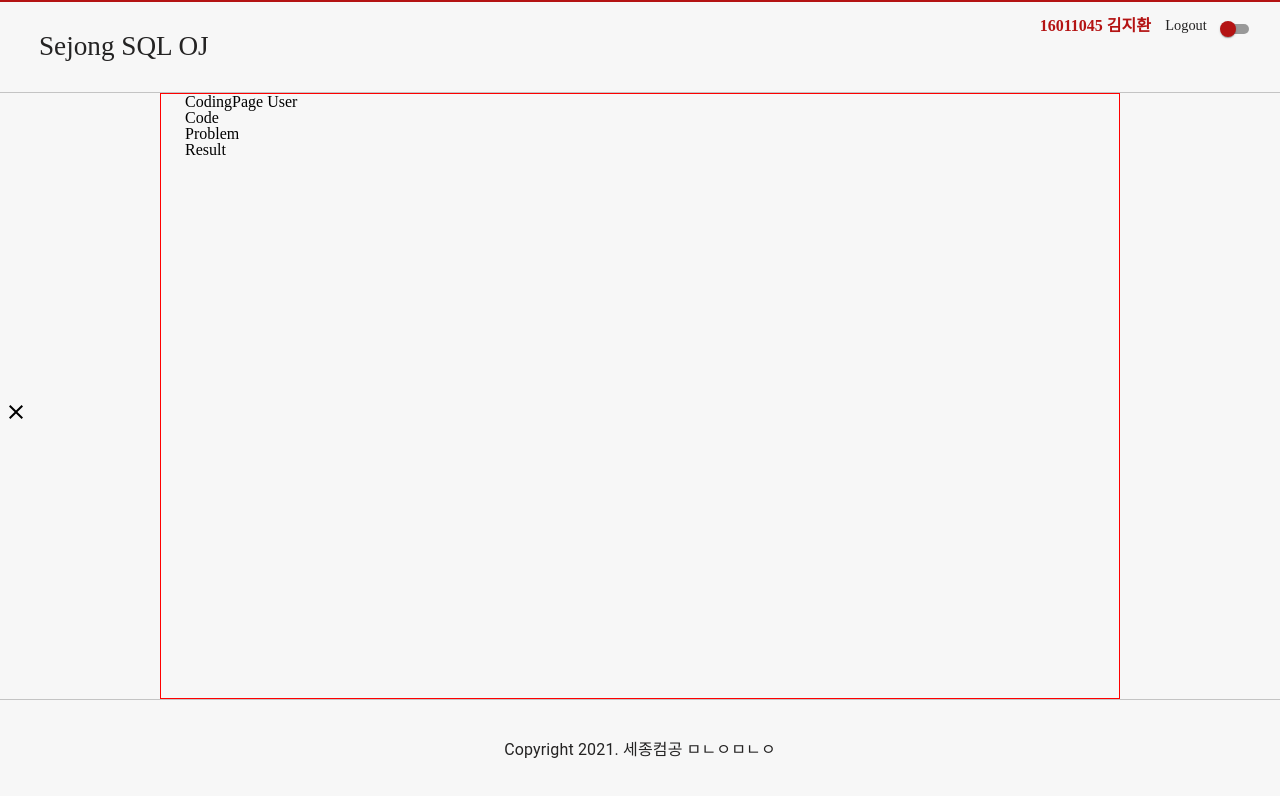
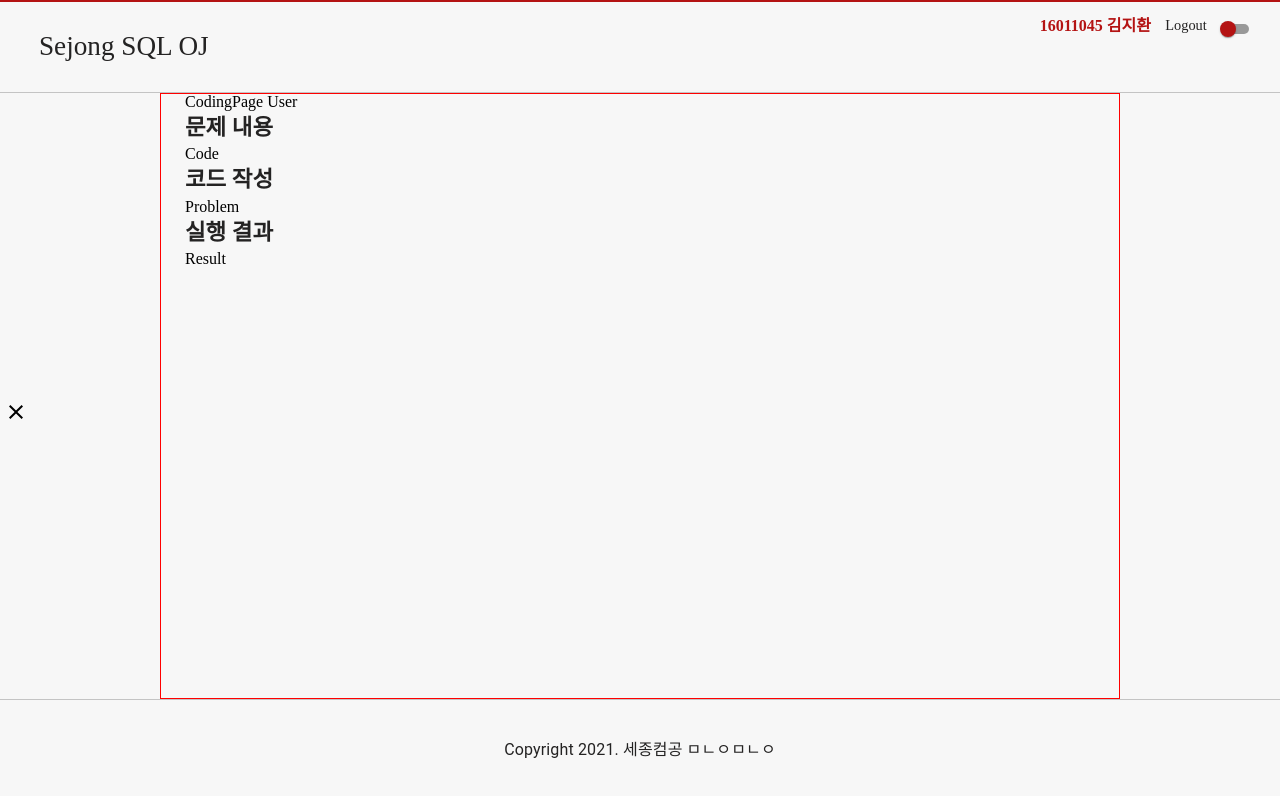
Before and after one commit to donut0310/Sejong-SQL-OJ, a React (Create React App) app in the folder src/client/: page /main/coding in a window 1280 px wide. Shown: the top 796 px of the page. Built offline with nearby package versions, Linux system fonts and the light colour scheme.

Commit message:
Add title in codingpage

```diff
--- /dev/null
+++ b/src/client/src/components/pages/codingPage/Title.js
@@ -0,0 +1,16 @@
+import React from 'react'
+import styled from 'styled-components'
+
+const Title = ({ name }) => {
+  return <TitleWrapper>{name}</TitleWrapper>
+}
+
+export default Title
+
+const TitleWrapper = styled.div`
+  font-size: 1.4rem;
+  font-weight: bold;
+  color: ${(props) => props.theme.GENERAL_FONT};
+  margin-top: 7px;
+  margin-bottom: 7px;
+`
--- a/src/client/src/containers/codingPage/User.js
+++ b/src/client/src/containers/codingPage/User.js
@@ -1,6 +1,7 @@
 import React from 'react'
 import styled from 'styled-components'
 
+import Title from '../../components/pages/codingPage/Title'
 import Code from '../../components/pages/codingPage/Code'
 import Problem from '../../components/pages/codingPage/Problem'
 import Result from '../../components/pages/codingPage/Result'
@@ -9,8 +10,11 @@ const User = () => {
   return (
     <PageWrapper>
       CodingPage User
+      <Title name="문제 내용" />
       <Code />
+      <Title name="코드 작성" />
       <Problem />
+      <Title name="실행 결과" />
       <Result />
     </PageWrapper>
   )
```
